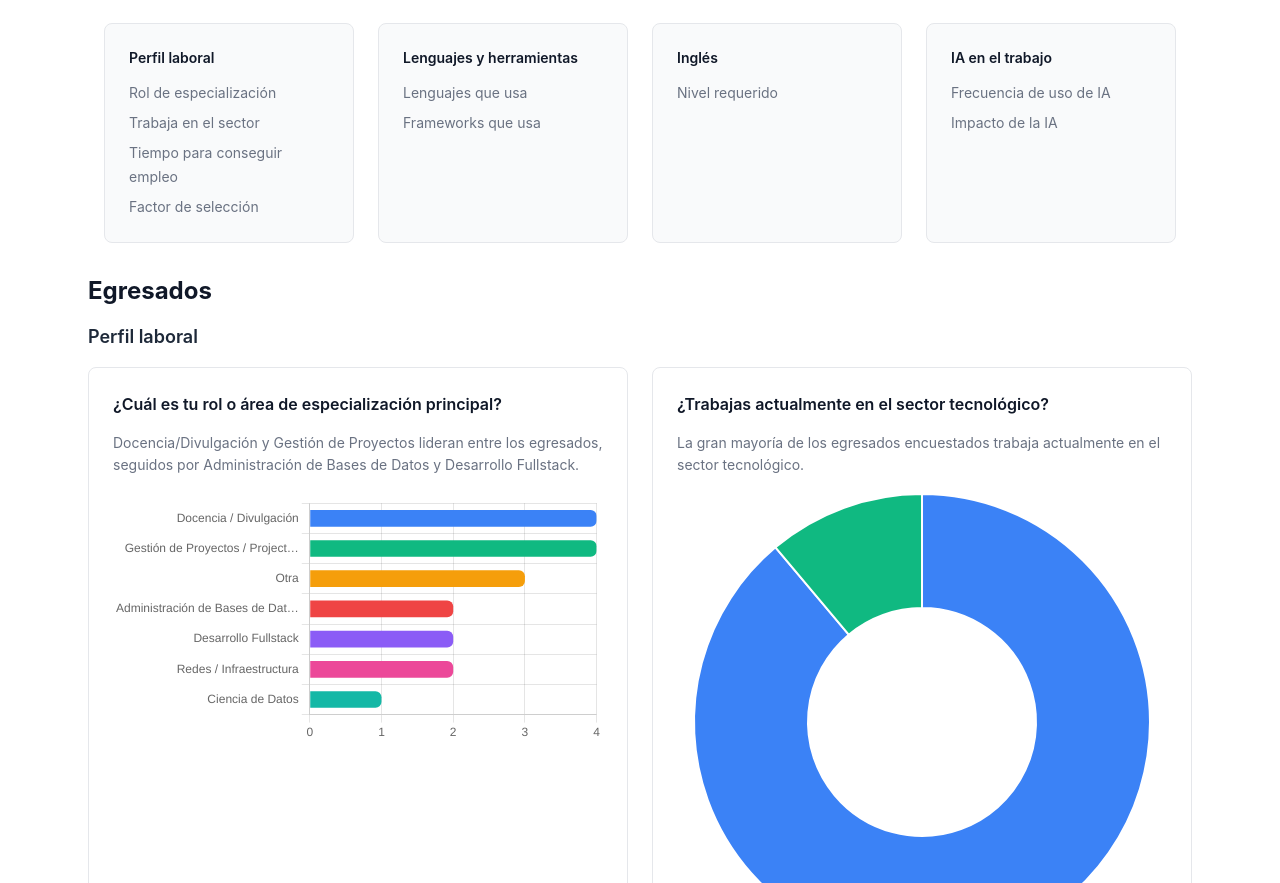
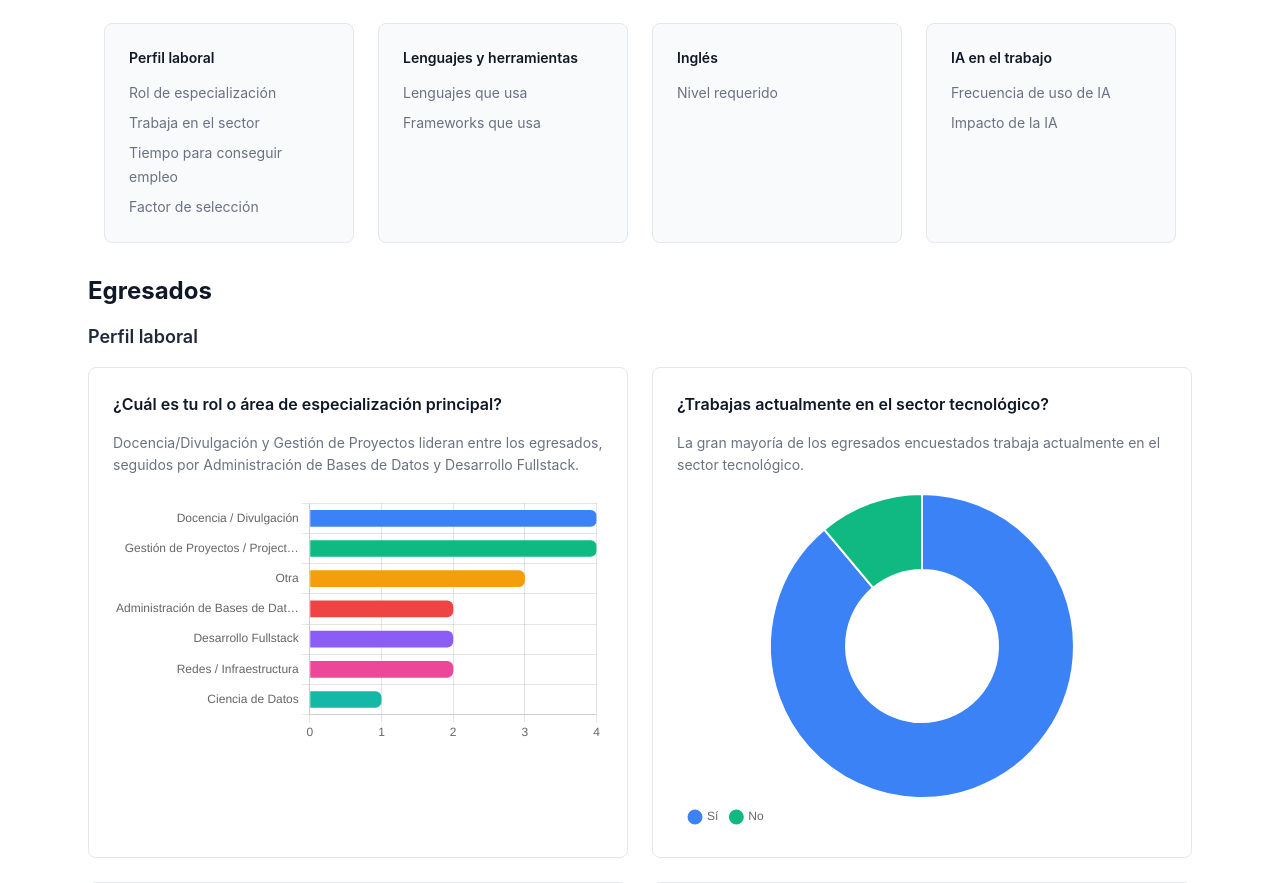
Before and after one commit to RicJDev/Trabajo-Final-Estadistica, an Astro site: page /Trabajo-Final-Estadistica/egresados in a window 1280 px wide. Shown: the part 69-952 px from the top of the page. Built offline with nearby package versions, Linux system fonts and the light colour scheme; Astro itself is replaced by a stand-in of ours.

Commit message:
style: cambiando el tamaño de algunas graficas

```diff
--- a/src/components/PieChart.astro
+++ b/src/components/PieChart.astro
@@ -16,6 +16,7 @@ const chartData = JSON.stringify(datos)
   <canvas
     class="grafico-pastel"
     data-chart={chartData}
+    style="max-height: 340px; width: 100%;"
   ></canvas>
 </div>
 
--- a/src/utils/createChart.ts
+++ b/src/utils/createChart.ts
@@ -97,8 +97,18 @@ export function createPieChart(canvas: HTMLCanvasElement, data: DataPoint[], tit
     },
     options: {
       responsive: true,
+      maintainAspectRatio: false,
       plugins: {
-        legend: { position: 'bottom' },
+        legend: {
+          position: 'bottom',
+          align: 'start',
+          labels: {
+            boxWidth: 12,
+            boxHeight: 12,
+            padding: 12,
+            usePointStyle: true,
+          },
+        },
         tooltip: {
           callbacks: {
             label: (ctx) => {
```
